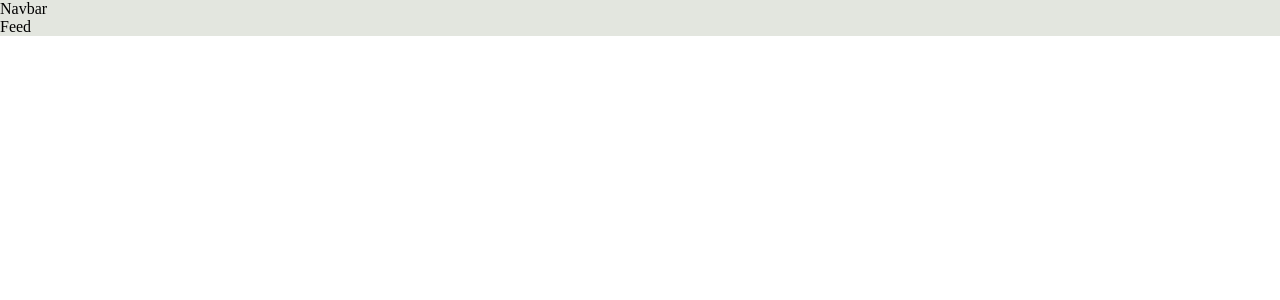
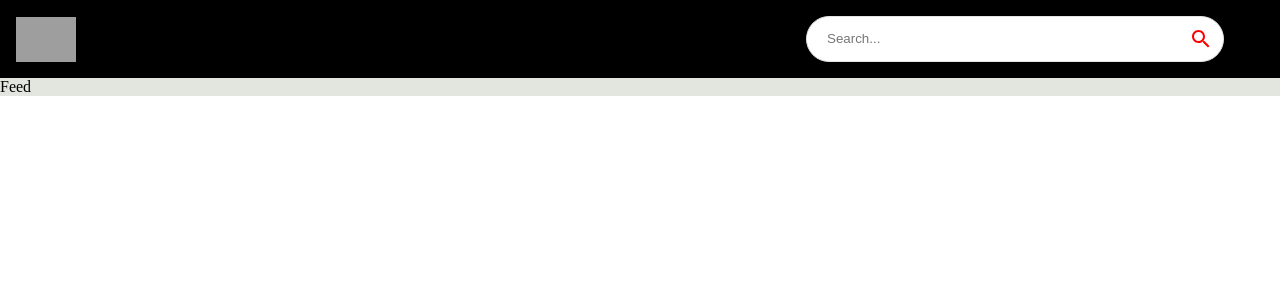
Before and after one commit to litvnvdev/youtube_clone_2.0, a React (Vite) app: page / in a window 1280 px wide. Shown: the top 300 px of the page. Built offline with nearby package versions, Linux system fonts and the light colour scheme; grey boxes are pictures that could not be loaded.

Commit message:
work with Navbar

```diff
--- a/src/App.jsx
+++ b/src/App.jsx
@@ -9,7 +9,7 @@
     <Box sx={{ backgroundColor: "#3412" }}>
     <Navbar/>
     <Routes>
-      <Route path="/" element={<Feed />}/>
+      <Route path="/" exact element={<Feed />}/>
       <Route path="/video/:id" element={<VideoDetail />}/>
       <Route path="/channel/:id" element={<ChannelDetail />}/>
       <Route path="/search/:searchTerm" element={<SearchFeed />}/>
--- a/src/components/Navbar.jsx
+++ b/src/components/Navbar.jsx
@@ -1,9 +1,30 @@
-import React from 'react'
+import React from "react";
 
-const Navbar = () => {
-  return (
-    <div>Navbar</div>
-  )
-}
+import { Stack } from "@mui/material";
+import { Link } from "react-router-dom";
+import { logo } from "../utils/constants";
+import SearchBar from "./SearchBar";
 
-export default Navbar
+const Navbar = () => (
+  <Stack
+    direction="row"
+    alignItems="center"
+    p={2}
+    sx={{
+      position: "sticky",
+      top: 0,
+      background: "#000",
+      justifyContent: "space-between",
+    }}
+  >
+    <Link to="/" style={{ display: "flex", alignItems: "center" }}>
+      <img src={logo} alt="logo" height={45} />
+      Helllo
+    </Link>
+    <SearchBar/>
+
+
+  </Stack>
+);
+
+export default Navbar;
--- /dev/null
+++ b/src/components/SearchBar.jsx
@@ -0,0 +1,39 @@
+import React from "react";
+import { useState } from "react";
+import { useNavigate } from "react-router-dom";
+import { Paper, IconButton } from "@mui/material";
+import { Search } from "@mui/icons-material";
+
+const SearchBar = () => {
+  return (
+    <Paper
+      component="form"
+      onSubmit={() => {}}
+      sx={{
+        borderRadius: 20,
+        border: "1px solid #e3e3e3",
+        boxShadow: "none",
+        mr: { sm: 5 },
+      }}
+    >
+      <input
+        className="search-bar"
+        onChange={() => {}}
+        placeholder="Search..."
+        value=""
+        style={{ borderRadius: 20, paddingLeft:'20px'}}
+      />
+      <IconButton
+        type="submit"
+        sx={{
+          color: "red",
+          p: "10px",
+        }}
+      >
+        <Search />
+      </IconButton>
+    </Paper>
+  );
+};
+
+export default SearchBar;
--- a/src/components/index.js
+++ b/src/components/index.js
@@ -3,3 +3,4 @@
 export { default as ChannelDetail } from "./ChannelDetail";
 export { default as SearchFeed } from "./SearchFeed";
 export { default as VideoDetail } from "./VideoDetail";
+export { default as SearchBar } from "./SearchBar";
--- /dev/null
+++ b/src/utils/constants.jsx
@@ -0,0 +1,42 @@
+import MusicNoteIcon from '@mui/icons-material/MusicNote';
+import HomeIcon from '@mui/icons-material/Home';
+import CodeIcon from '@mui/icons-material/Code';
+import OndemandVideoIcon from '@mui/icons-material/OndemandVideo';
+import SportsEsportsIcon from '@mui/icons-material/SportsEsports';
+import LiveTvIcon from '@mui/icons-material/LiveTv';
+import SchoolIcon from '@mui/icons-material/School';
+import FaceRetouchingNaturalIcon from '@mui/icons-material/FaceRetouchingNatural';
+import CheckroomIcon from '@mui/icons-material/Checkroom';
+import GraphicEqIcon from '@mui/icons-material/GraphicEq';
+import TheaterComedyIcon from '@mui/icons-material/TheaterComedy';
+import FitnessCenterIcon from '@mui/icons-material/FitnessCenter';
+import DeveloperModeIcon from '@mui/icons-material/DeveloperMode';
+
+export const logo = 'https://i.ibb.co/s9Qys2j/logo.png';
+
+export const categories = [
+  { name: 'New', icon: <HomeIcon />, },
+  { name: 'JS Mastery', icon: <CodeIcon />, },
+  { name: 'Coding', icon: <CodeIcon />, },
+  { name: 'ReactJS', icon: <CodeIcon />, },
+  { name: 'NextJS', icon: <CodeIcon />, },
+  { name: 'Music', icon: <MusicNoteIcon /> },
+  { name: 'Education', icon: <SchoolIcon />, },
+  { name: 'Podcast', icon: <GraphicEqIcon />, },
+  { name: 'Movie', icon: <OndemandVideoIcon />, },
+  { name: 'Gaming', icon: <SportsEsportsIcon />, },
+  { name: 'Live', icon: <LiveTvIcon />, },
+  { name: 'Sport', icon: <FitnessCenterIcon />, },
+  { name: 'Fashion', icon: <CheckroomIcon />, },
+  { name: 'Beauty', icon: <FaceRetouchingNaturalIcon />, },
+  { name: 'Comedy', icon: <TheaterComedyIcon />, },
+  { name: 'Gym', icon: <FitnessCenterIcon />, },
+  { name: 'Crypto', icon: <DeveloperModeIcon />, },
+];
+
+export const demoThumbnailUrl = 'https://i.ibb.co/G2L2Gwp/API-Course.png';
+export const demoChannelUrl = '/channel/UCmXmlB4-HJytD7wek0Uo97A';
+export const demoVideoUrl = '/video/GDa8kZLNhJ4';
+export const demoChannelTitle = 'JavaScript Mastery';
+export const demoVideoTitle = 'Build and Deploy 5 JavaScript & React API Projects in 10 Hours - Full Course | RapidAPI';
+export const demoProfilePicture = 'http://dergipark.org.tr/assets/app/images/buddy_sample.png'
```
